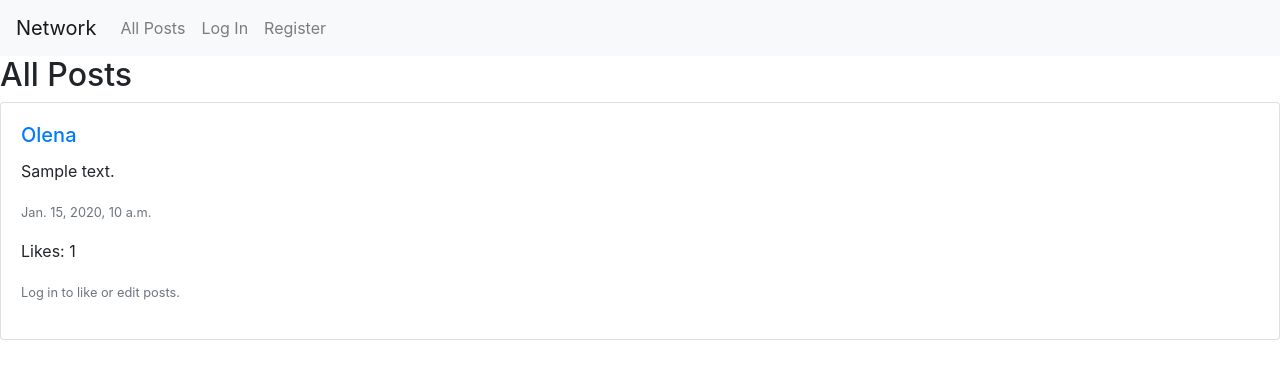
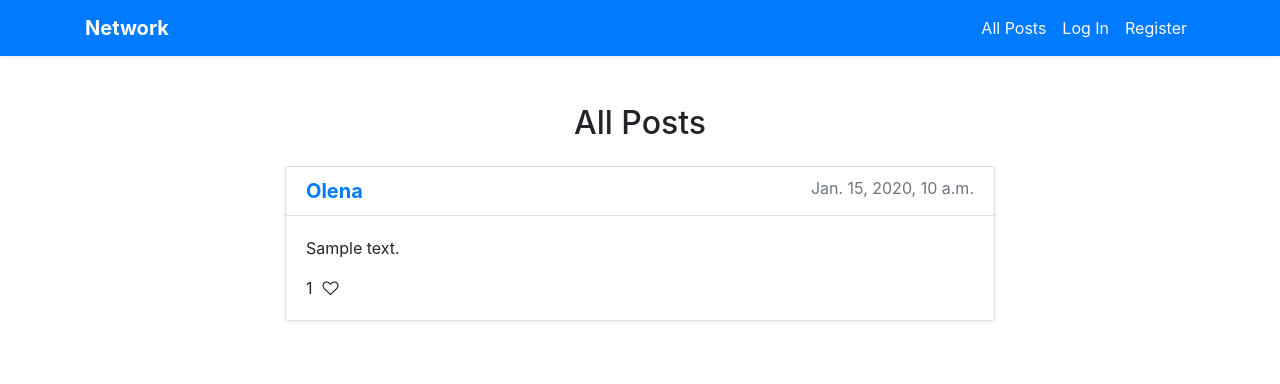
Before and after one commit to OlenaBoichenko/network, a Django app: page / in a window 1280 px wide. Shown: the top 384 px of the page. Run offline with Django 3.2, Linux system fonts and the light colour scheme; data comes from the database, SQL or seed files in the repository; both versions use the stored data as it was after the commit; tables that the repository leaves empty hold one stand-in row (values such as "Sample post"); some libraries are stand-ins or nearby versions.

Commit message:
add pagination and styles

```diff
--- a/network/static/network/edit_post.js
+++ b/network/static/network/edit_post.js
@@ -1,20 +1,17 @@
-
 document.addEventListener('DOMContentLoaded', function() {
     document.querySelectorAll('.edit-button').forEach(button => {
         button.onclick = () => {
             const postId = button.dataset.postId;
             const postContent = document.querySelector(`#post-content-${postId}`);
 
-            // Replace post content with textarea
             const textarea = document.createElement('textarea');
             textarea.value = postContent.textContent;
             postContent.replaceWith(textarea);
 
-            // Replace edit button with save button
             button.style.display = 'none';
             const saveButton = document.createElement('button');
             saveButton.textContent = 'Save';
-            saveButton.className = 'btn btn-success btn-sm';
+            saveButton.className = 'btn btn-success btn-sm save-button';
             button.parentNode.appendChild(saveButton);
 
             saveButton.onclick = () => {
@@ -30,13 +27,11 @@ document.addEventListener('DOMContentLoaded', function() {
                 .then(response => response.json())
                 .then(result => {
                     if (result.message) {
-                        // Update the content and replace textarea with updated content
                         const updatedContent = document.createElement('p');
                         updatedContent.id = `post-content-${postId}`;
                         updatedContent.textContent = textarea.value;
                         textarea.replaceWith(updatedContent);
 
-                        // Replace save button with edit button
                         saveButton.remove();
                         button.style.display = 'inline';
                     } else if (result.error) {
--- a/network/static/network/follow_user.js
+++ b/network/static/network/follow_user.js
@@ -1,5 +1,3 @@
-// static/network/follow_user.js
-
 document.addEventListener('DOMContentLoaded', function() {
     document.querySelectorAll('.follow-button').forEach(button => {
         button.onclick = () => {
@@ -18,7 +16,6 @@ document.addEventListener('DOMContentLoaded', function() {
             .then(response => response.json())
             .then(result => {
                 if (result.message) {
-                    // Toggle the follow button text
                     button.textContent = action === 'follow' ? 'Unfollow' : 'Follow';
 
                     // Update followers count
--- a/network/static/network/like_post.js
+++ b/network/static/network/like_post.js
@@ -1,10 +1,8 @@
-// static/network/like_post.js
-
 document.addEventListener('DOMContentLoaded', function() {
-    document.querySelectorAll('.like-button').forEach(button => {
-        button.onclick = () => {
-            const postId = button.dataset.postId;
-            const action = button.classList.contains('liked') ? 'unlike' : 'like';
+    document.querySelectorAll('.like-icon').forEach(icon => {
+        icon.onclick = () => {
+            const postId = icon.dataset.postId;
+            const action = icon.classList.contains('fa-heart') ? 'unlike' : 'like';
 
             fetch(`/like_post/${postId}`, {
                 method: 'PUT',
@@ -18,13 +16,18 @@ document.addEventListener('DOMContentLoaded', function() {
             .then(response => response.json())
             .then(result => {
                 if (result.message) {
-                    // Toggle the like button appearance
-                    button.classList.toggle('liked');
-                    button.textContent = button.classList.contains('liked') ? 'Unlike' : 'Like';
+                    // Toggle the like icon
+                    if (action === 'like') {
+                        icon.classList.remove('fa-heart-o');
+                        icon.classList.add('fa-heart');
+                    } else {
+                        icon.classList.remove('fa-heart');
+                        icon.classList.add('fa-heart-o');
+                    }
 
                     // Update like count
                     const likeCount = document.querySelector(`#like-count-${postId}`);
-                    likeCount.textContent = `Likes: ${result.like_count}`;
+                    likeCount.textContent = result.like_count;
                 } else if (result.error) {
                     alert(result.error);
                 }
--- a/network/static/network/styles.css
+++ b/network/static/network/styles.css
@@ -0,0 +1,17 @@
+.like-section {
+    display: flex;
+    align-items: center;
+}
+
+.like-icon {
+    font-size: 24px;
+    margin-left: 10px;
+    cursor: pointer;
+    transition: color 0.3s ease;
+}
+
+.fa-heart {
+    color: red;
+    border-radius: 50%;
+    padding: 5px;
+}
--- a/network/templates/network/index.html
+++ b/network/templates/network/index.html
@@ -2,33 +2,62 @@
 {% load static %}
 
 {% block body %}
-    <h2>All Posts</h2>
+    <div class="container mt-5">
+        <h2 class="text-center mb-4">All Posts</h2>
+
+        <div class="row justify-content-center">
             {% for post in posts %}
-        <div class="post">
-            <div class="card mb-3">
+                <div class="col-md-8 post mb-4">
+                    <div class="card shadow-sm">
+                        <div class="card-header bg-white">
+                            <h5 class="card-title mb-0">
+                                <a href="{% url 'profile' post.user.id %}" class="text-primary font-weight-bold">
+                                    {{ post.user.username }}
+                                </a>
+                                <small class="text-muted float-right">{{ post.timestamp }}</small>
+                            </h5>
+                        </div>
                         <div class="card-body">
-                    <h5 class="card-title">
-                        <a href="{% url 'profile' post.user.id %}">{{ post.user.username }}</a>
-                    </h5>
                             <p id="post-content-{{ post.id }}" class="card-text">{{ post.content }}</p>
-                    <p class="card-text"><small class="text-muted">{{ post.timestamp }}</small></p>
-                    <p id="like-count-{{ post.id }}" class="card-text">Likes: {{ post.like_count }}</p>
-                    {% if user.is_authenticated %}
-                        <button class="btn btn-sm btn-primary like-button {% if post.id in liked_posts %}liked{% endif %}" data-post-id="{{ post.id }}">
-                            {% if post.id in liked_posts %}Unlike{% else %}Like{% endif %}
-                        </button>
-                        {% if post.user == user %}
-                            <button class="btn btn-sm btn-primary edit-button" data-post-id="{{ post.id }}">Edit</button>
-                        {% endif %}
-                    {% else %}
-                        <p><small class="text-muted">Log in to like or edit posts.</small></p>
+                            <div class="d-flex align-items-center mt-3">
+                                <div class="like-section mr-3">
+                                    <span id="like-count-{{ post.id }}" class="like-count">{{ post.like_count }}</span>
+                                    <i class="fa {% if post.id in liked_posts %}fa-heart{% else %}fa-heart-o{% endif %} like-icon" data-post-id="{{ post.id }}"></i>
+                                </div>
+                                {% if user.is_authenticated and post.user == user %}
+                                    <button class="btn btn-sm btn-outline-primary edit-button" data-post-id="{{ post.id }}">Edit</button>
                                 {% endif %}
                             </div>
                         </div>
                     </div>
+                </div>
             {% empty %}
-        <p>No posts yet.</p>
+                <div class="col-md-8">
+                    <p class="text-center text-muted">No posts yet.</p>
+                </div>
             {% endfor %}
+        </div>
+
+        <nav aria-label="Page navigation" class="d-flex justify-content-center mt-4">
+            <ul class="pagination">
+                {% if posts.has_previous %}
+                    <li class="page-item">
+                        <a class="page-link" href="?page={{ posts.previous_page_number }}" aria-label="Previous">
+                            <span aria-hidden="true">&laquo; Previous</span>
+                        </a>
+                    </li>
+                {% endif %}
+                {% if posts.has_next %}
+                    <li class="page-item">
+                        <a class="page-link" href="?page={{ posts.next_page_number }}" aria-label="Next">
+                            <span aria-hidden="true">Next &raquo;</span>
+                        </a>
+                    </li>
+                {% endif %}
+            </ul>
+        </nav>
+    </div>
+
     <script src="{% static 'network/edit_post.js' %}"></script>
     <script src="{% static 'network/like_post.js' %}"></script>
 {% endblock %}
--- a/network/templates/network/layout.html
+++ b/network/templates/network/layout.html
@@ -6,44 +6,53 @@
         <title>{% block title %}Social Network{% endblock %}</title>
         <link rel="stylesheet" href="https://stackpath.bootstrapcdn.com/bootstrap/4.4.1/css/bootstrap.min.css" integrity="sha384-Vkoo8x4CGsO3+Hhxv8T/Q5PaXtkKtu6ug5TOeNV6gBiFeWPGFN9MuhOf23Q9Ifjh" crossorigin="anonymous">
         <link href="{% static 'network/styles.css' %}" rel="stylesheet">
+        <link rel="stylesheet" href="https://cdnjs.cloudflare.com/ajax/libs/font-awesome/4.7.0/css/font-awesome.min.css">
     </head>
     <body>
-
-        <nav class="navbar navbar-expand-lg navbar-light bg-light">
-            <a class="navbar-brand" href="{% url 'index' %}">Network</a>
-
-            <div>
-              <ul class="navbar-nav mr-auto">
+        <nav class="navbar navbar-expand-lg navbar-dark bg-primary shadow-sm">
+            <div class="container">
+                <a class="navbar-brand font-weight-bold" href="{% url 'index' %}">Network</a>
+                <button class="navbar-toggler" type="button" data-toggle="collapse" data-target="#navbarNav" aria-controls="navbarNav" aria-expanded="false" aria-label="Toggle navigation">
+                    <span class="navbar-toggler-icon"></span>
+                </button>
+                <div class="collapse navbar-collapse" id="navbarNav">
+                    <ul class="navbar-nav ml-auto">
                         {% if user.is_authenticated %}
                             <li class="nav-item">
-                        <a class="nav-link" href="{% url 'profile' user.id %}"><strong>{{ user.username }}</strong></a>
+                                <a class="nav-link text-light" href="{% url 'profile' user.id %}">
+                                    <strong>{{ user.username }}</strong>
+                                </a>
                             </li>
                         {% endif %}
                         <li class="nav-item">
-                  <a class="nav-link" href="{% url 'all_posts' %}">All Posts</a>
+                            <a class="nav-link text-light" href="{% url 'all_posts' %}">All Posts</a>
                         </li>
                         {% if user.is_authenticated %}
                             <li class="nav-item">
-                        <a class="nav-link" href="{% url 'create_post' %}">Create Post</a>
+                                <a class="nav-link text-light" href="{% url 'create_post' %}">Create Post</a>
                             </li>
                             <li class="nav-item">
-                        <a class="nav-link" href="{% url 'logout' %}">Log Out</a>
+                                <a class="nav-link text-light" href="{% url 'logout' %}">Log Out</a>
                             </li>
                         {% else %}
                             <li class="nav-item">
-                        <a class="nav-link" href="{% url 'login' %}">Log In</a>
+                                <a class="nav-link text-light" href="{% url 'login' %}">Log In</a>
                             </li>
                             <li class="nav-item">
-                        <a class="nav-link" href="{% url 'register' %}">Register</a>
+                                <a class="nav-link text-light" href="{% url 'register' %}">Register</a>
                             </li>
                         {% endif %}
                     </ul>
                 </div>
+            </div>
         </nav>
 
-        <div class="body">
+        <div class="container mt-5">
             {% block body %}
             {% endblock %}
         </div>
+
+        <script src="https://code.jquery.com/jquery-3.4.1.slim.min.js" crossorigin="anonymous"></script>
+        <script src="https://cdn.jsdelivr.net/npm/popper.js@1.16.0/dist/umd/popper.min.js"  crossorigin="anonymous"></script>
     </body>
 </html>
--- a/network/urls.py
+++ b/network/urls.py
@@ -9,7 +9,7 @@ urlpatterns = [
     path("logout", views.logout_view, name="logout"),
     path("register", views.register, name="register"),
     path("create", views.create_post, name="create_post"),
-    path("posts", views.all_posts, name="all_posts"),
+    path("all_posts", views.index, name="all_posts"),
     path("edit_post/<int:post_id>", views.edit_post, name="edit_post"),
     path("like_post/<int:post_id>", views.like_post, name="like_post"),
     path("profile/<int:user_id>", views.profile, name="profile"),
--- a/network/views.py
+++ b/network/views.py
@@ -6,17 +6,20 @@ from django.urls import reverse
 
 from django.contrib.auth.decorators import login_required
 from django.views.decorators.csrf import csrf_exempt
+from django.core.paginator import Paginator
 import json
 from .models import Post, User, Like, Follow
 
 
 
 def index(request):
-    posts = Post.objects.all().order_by("-timestamp")
-    liked_posts = []
+    posts_list = Post.objects.all().order_by("-timestamp")
+    paginator = Paginator(posts_list, 10)
 
-    if request.user.is_authenticated:
-        liked_posts = [post.id for post in posts if post.likes.filter(user=request.user).exists()]
+    page_number = request.GET.get('page')
+    posts = paginator.get_page(page_number)
+
+    liked_posts = [post.id for post in posts if post.likes.filter(user=request.user).exists()] if request.user.is_authenticated else []
 
     return render(request, "network/index.html", {
         "posts": posts,
@@ -87,8 +90,14 @@ def create_post(request):
 
 
 def all_posts(request):
-    posts = Post.objects.all().order_by("-timestamp")
-    liked_posts = [post.id for post in posts if post.likes.filter(user=request.user).exists()]
+    posts_list = Post.objects.all().order_by("-timestamp")
+    paginator = Paginator(posts_list, 10)
+
+    page_number = request.GET.get('page')
+    posts = paginator.get_page(page_number)
+
+    liked_posts = [post.id for post in posts if post.likes.filter(user=request.user).exists()] if request.user.is_authenticated else []
+
     return render(request, "network/all_posts.html", {
         "posts": posts,
         "liked_posts": liked_posts,
```
Also changed, not shown: network/templates/network/all_posts.html (deleted, +0 -34 lines), network/templates/network/create_post.html (+21 -7 lines), network/templates/network/profile.html (+32 -10 lines), db.sqlite3. Lines whose indentation alone changed are shown as unchanged.
